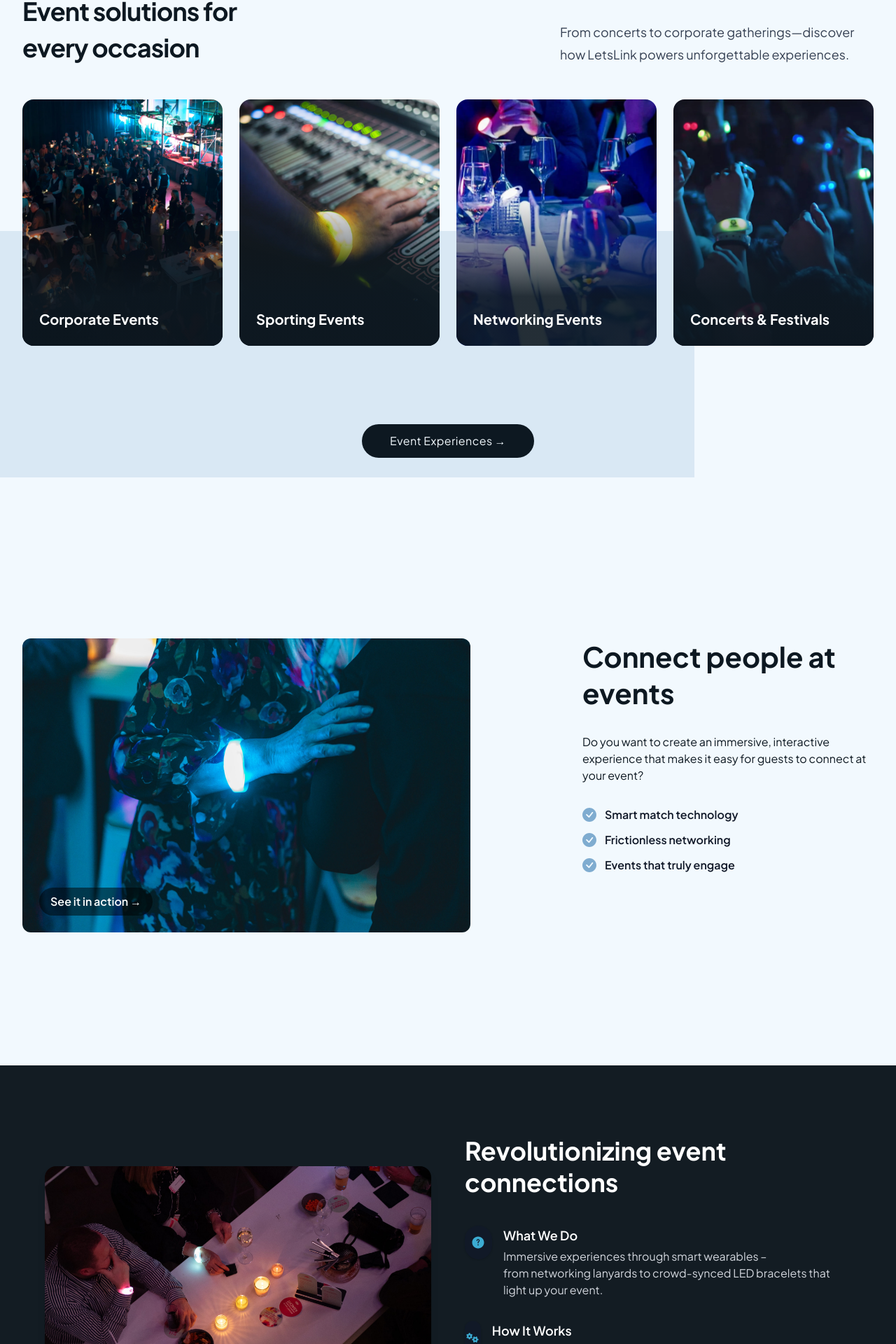
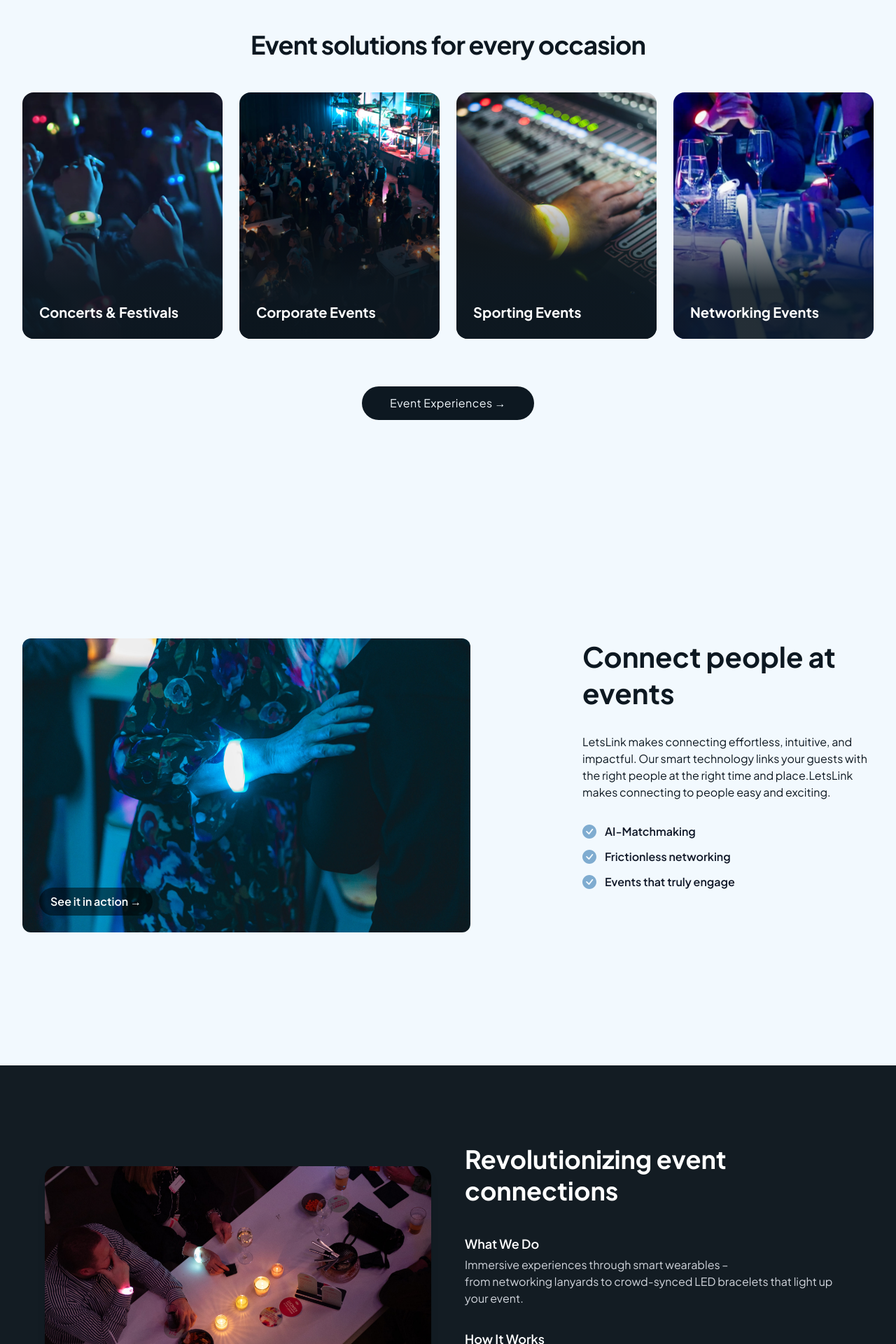
Before and after one commit to AliBakayPXL/LetsLink, a React (Vite) app: page / in a window 1280 px wide. Shown: the part 878-2798 px from the top of the page at 70% size. Built offline with nearby package versions, Linux system fonts and the light colour scheme.

Commit message:
Homepage text aangepast

```diff
--- a/src/components/ContentShowcase.tsx
+++ b/src/components/ContentShowcase.tsx
@@ -15,16 +15,6 @@ const ContentShowcase = () => (
           className="rounded-2xl w-full max-h-[400px] object-cover shadow-lg"
         />
         <div className="flex items-start gap-4">
-          <button
-            className="bg-[#111927] w-12 h-12 rounded-full shadow flex items-center justify-center hover:bg-black"
-            aria-label="Light Bulb"
-          >
-            <img
-              src={LightBulb}
-              alt="Bulb Icon"
-              className="w-[18px] h-[18px]"
-            />
-          </button>
           <div>
             <h3 className="font-semibold text-lg text-white mb-1">
               Why It Matters
@@ -45,16 +35,6 @@ const ContentShowcase = () => (
           connections
         </h2>
         <div className="flex items-start gap-4">
-          <button
-            className="bg-[#111927] w-12 h-12 rounded-full shadow flex items-center justify-center hover:bg-black"
-            aria-label="Info Icon"
-          >
-            <img
-              src={QuestionIcon}
-              alt="Info Icon"
-              className="w-[18px] h-[18px]"
-            />
-          </button>
           <div>
             <h3 className="font-semibold text-lg text-white mb-1">
               What We Do
@@ -67,12 +47,6 @@ const ContentShowcase = () => (
           </div>
         </div>
         <div className="flex items-start gap-4">
-          <button
-            className="bg-[#111927] w-12 h-12 rounded-full shadow flex items-center justify-center hover:bg-black"
-            aria-label="Gear Icon"
-          >
-            <img src={GearIcon} alt="Gear Icon" className="w-[18px] h-[18px]" />
-          </button>
           <div>
             <h3 className="font-semibold text-lg text-white mb-1">
               How It Works
--- a/src/components/ExperiencesPreview.tsx
+++ b/src/components/ExperiencesPreview.tsx
@@ -11,45 +11,41 @@ const ExperiencesPreview = () => {
 
   const solutions = [
     {
+      imageUrl: "images/letslink_4.webp",
+      title: "Concerts & Festivals",
+      description:
+        "LetsLink transforms concerts and festivals with interactive LED tech for stunning light shows and immersive audience engagement.",
+    },
+    {
       imageUrl: "images/letslink_1.webp",
       title: "Corporate Events",
       description:
-        "Light up your event with thousands of color-changing bracelets pulsing in unison.",
+        "LetsLink elevates corporate events with interactive LED wearables and smart features like live networking games, boosting engagement and seamless connections.",
     },
     {
       imageUrl: "images/letslink_2.webp",
       title: "Sporting Events",
       description:
-        "Light up your event with thousands of color-changing bracelets pulsing in unison.",
+        "LetsLink energizes sports events with interactive LED wearables that sync to the action, boosting fan excitement and real-time crowd connection.",
     },
     {
       imageUrl: "images/letslink_3.webp",
       title: "Networking Events",
       description:
-        "Light up your event with thousands of color-changing bracelets pulsing in unison.",
-    },
-    {
-      imageUrl: "images/letslink_4.webp",
-      title: "Concerts & Festivals",
-      description:
-        "Light up your event with thousands of color-changing bracelets pulsing in unison.",
+        "LetsLink makes networking events dynamic with smart LED wearables that enable AI matchmaking, interactive icebreakers and real-time data for the host.",
     },
   ];
 
   return (
     <div className="relative min-h-screen flex flex-col justify-start sm:justify-center items-center py-8 sm:py-16 overflow-x-hidden">
       {/* Decorative background square - only visible on desktop */}
-      <div className="hidden xl:block absolute right-[18rem] bottom-10 w-[72rem] h-[22rem] bg-[#d9e8f4] -z-10" />
+      {/*<div className="hidden xl:block absolute right-[18rem] bottom-10 w-[72rem] h-[22rem] bg-[#d9e8f4] -z-10" />*/}
 
       <div className="container mx-auto max-w-7xl px-4 sm:px-6 lg:px-8">
         <div className="flex flex-col sm:flex-row sm:justify-between sm:items-end gap-6 sm:gap-0">
-          <h1 className="title text-2xl sm:text-3xl lg:text-4xl font-bold max-w-sm">
+          <h1 className="text-2xl sm:text-3xl lg:text-4xl font-bold text-center w-full sm:whitespace-nowrap">
             Event solutions for every occasion
           </h1>
-          <p className="subtitle text-base sm:text-lg max-w-md text-gray-700">
-            From concerts to corporate gatherings—discover how LetsLink powers
-            unforgettable experiences.
-          </p>
         </div>
 
         {/* Desktop and Tablet View */}
@@ -95,7 +91,7 @@ const ExperiencesPreview = () => {
         </Swiper>
       </div>
 
-      <div className="container flex justify-center mx-auto max-w-7xl px-4 sm:px-6 lg:px-8 mt-4 sm:mt-16">
+      <div className="container flex justify-center mx-auto max-w-7xl px-4 sm:px-6 lg:px-8 mt-4 sm:mt-5">
         <Link to="/experiences#hero" className="btn-primary">
           Event Experiences →
         </Link>
--- a/src/components/Hero.tsx
+++ b/src/components/Hero.tsx
@@ -25,7 +25,7 @@ const Hero = () => {
               animate="show"
               className="mb-6 text-[3rem] font-bold leading-tight  sm:text-[4.5rem]"
             >
-              Rent LED Bracelets for Events
+              Its Not Just A Product, Its an Experience
             </motion.h1>
             <motion.p
               variants={fadeIn("up", 0.4)}
@@ -33,7 +33,7 @@ const Hero = () => {
               animate="show"
               className="sm:mb-14 mb-10 text-2xl font-light sm:text-[2rem]"
             >
-              Sync and light up the crowd with our customizable LED bracelets.
+              Sync and light up the crowd with our customizable LED products
             </motion.p>
             <motion.div
               variants={fadeIn("up", 0.5)}
--- a/src/components/HowItWorks.tsx
+++ b/src/components/HowItWorks.tsx
@@ -29,8 +29,10 @@ const HowItWorks = () => (
         <div className="flex-1 flex flex-col justify-center gap-8">
           <h2 className="title">Connect people at events</h2>
           <p className="description">
-            Do you want to create an immersive, interactive experience that
-            makes it easy for guests to connect at your event?
+            LetsLink makes connecting effortless, intuitive, and impactful. Our
+            smart technology links your guests with the right people at the
+            right time and place.LetsLink makes connecting to people easy and
+            exciting.
           </p>
           <ul className="space-y-3">
             <li className="flex items-center">
@@ -40,7 +42,7 @@ const HowItWorks = () => (
                 className="w-5 h-5 mr-3 flex-shrink-0"
               />
               <span className="text-gray-900 font-semibold text-base">
-                Smart match technology
+                AI-Matchmaking
               </span>
             </li>
             <li className="flex items-center">
--- a/src/components/ProductsPreview.tsx
+++ b/src/components/ProductsPreview.tsx
@@ -16,7 +16,7 @@ const products = [
     id: 1,
     tag: "Crowd Synchronization",
     title: "LED Bracelet",
-    desc: "Light up your event with thousands of color-changing bracelets pulsing in unison.",
+    desc: "Light up events and connect attendees with your artist/ sports team. Syncs with music, displays logos in the crowd and enhances engagement.",
     image: Bracelet,
     tagColor: "bg-blue-900",
     tagText: "text-blue-300",
@@ -25,7 +25,7 @@ const products = [
     id: 2,
     tag: "AI Networking",
     title: "Smart Lanyard",
-    desc: "Color-matching tech helps attendees connect effortlessly at conferences and meetups.",
+    desc: "Smart, stylish, and interactive. Uses AI matchmaking to connect attendees effortlessly through the color displayed on their lanyard.",
     image: KleineLanyard,
     tagColor: "bg-blue-900",
     tagText: "text-blue-300",
@@ -34,7 +34,7 @@ const products = [
     id: 3,
     tag: "Sustainable Solution",
     title: "Rechargeable Band",
-    desc: "Eco-friendly wearable tech designed for repeated use across multiple events.",
+    desc: "Our rechargeable bracelets offer the benefits of our regular LED bracelets designed for repeated use",
     image: RecharchableBrace,
     tagColor: "bg-blue-900",
     tagText: "text-blue-300",
@@ -69,21 +69,17 @@ const ProductsPreview: React.FC = () => {
   return (
     <section className="bg-[#f6fbfe] min-h-screen flex justify-center flex-col py-12 overflow-hidden">
       <div className="max-w-6xl mx-auto px-4">
-        {/* Titel & subtitel */}
-        <div className="mb-6">
-          <div className="w-full text-center md:text-left">
-            <h2 className="text-3xl md:text-4xl font-bold mb-2">
+        {/* Titel + navigatie in één flex container */}
+        <div className="mb-6 flex flex-col md:flex-row md:items-center md:justify-between gap-4">
+          <div className="text-center md:text-left">
+            <h2 className="text-3xl md:text-4xl font-bold mb-1">
               Our products
             </h2>
             <p className="text-lg text-gray-500">
               Wearable Tech That Connects and Impresses
             </p>
           </div>
-        </div>
-
-        {/* Navigatieknoppen (alleen op desktop) */}
-        <div className="hidden md:flex justify-end mb-6">
-          <div className="flex gap-4">
+          <div className="hidden md:flex gap-4">
             <button
               className="bg-[#111927] w-12 h-12 rounded-full shadow flex items-center justify-center hover:bg-black"
               onClick={handlePrev}
--- a/src/components/Solutions.tsx
+++ b/src/components/Solutions.tsx
@@ -16,43 +16,43 @@ const solutions: SolutionItem[] = [
   {
     icon: Handshake,
     title: "Smart Networking",
-    desc: "Wearables that automatically network attendees at any event.",
+    desc: "Wearables that match and connect your guests automatically. Turn every event into a seamless networking experience",
   },
   {
     icon: Lightbulb,
-    title: "Immersive Displays",
-    desc: "Crowds synced as glowing light experiences.",
+    title: "Immersive Light Shows",
+    desc: "Transform crowds into a living light display. Sync lights with music and moments for unforgettable engagement.",
   },
   {
     icon: Analytics,
-    title: "Crowd Analytics",
-    desc: "Real-time data to optimize event flow.",
+    title: "Crowd Data",
+    desc: "Track and manage crowd flow with live data. Optimize movement and keep your event running smoothly.",
   },
   {
     icon: Contactless,
-    title: "Contactless Payments",
-    desc: "NFC transactions for seamless purchases.",
+    title: "Cashless Payments",
+    desc: "Fast, secure transactions with smart NFC. Make purchases simple and hassle-free for every guest",
   },
   {
     icon: Tag,
     title: "Brand Amplification",
-    desc: "Wearables that market your event organically.",
+    desc: "Let your wearables do the marketing. Spread your message naturally as attendees light up your brand.",
   },
   {
     icon: Key,
-    title: "Secure Access",
-    desc: "One-tap entry using secure NFC technology",
+    title: "Secure One-Tap Access",
+    desc: "Instant, safe entry with NFC tech. Smooth check-ins and VIP access at the tap of a wrist.",
   },
 ];
 
 const Solutions = () => (
-  <section className="min-h-screen flex flex-col justify-start items-center px-4 py-12">
+  <section className="min-h-screen flex flex-col items-center px-4 py-8 pt-30 sm:pt-34 sm:py-12">
     <div className="max-w-4xl mx-auto text-center mb-12">
       <h2 className="text-3xl md:text-4xl font-bold text-gray-900 mb-2">
         Our solutions
       </h2>
     </div>
-    <div className="max-w-5xl mx-auto grid grid-cols-1 sm:grid-cols-2 md:grid-cols-3 gap-12">
+    <div className="max-w-5xl mx-auto grid grid-cols-1 sm:grid-cols-2 md:grid-cols-3 gap-8 sm:gap-12">
       {solutions.map((sol, idx) => (
         <div key={idx} className="flex flex-col items-center text-center">
           <div className="text-gray-900">
```
Also changed, not shown: src/components/CTABlock.tsx (+4 -3 lines).
